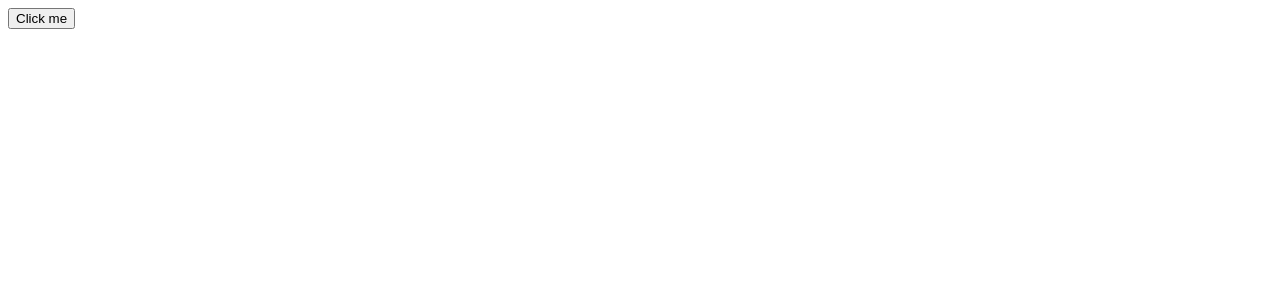
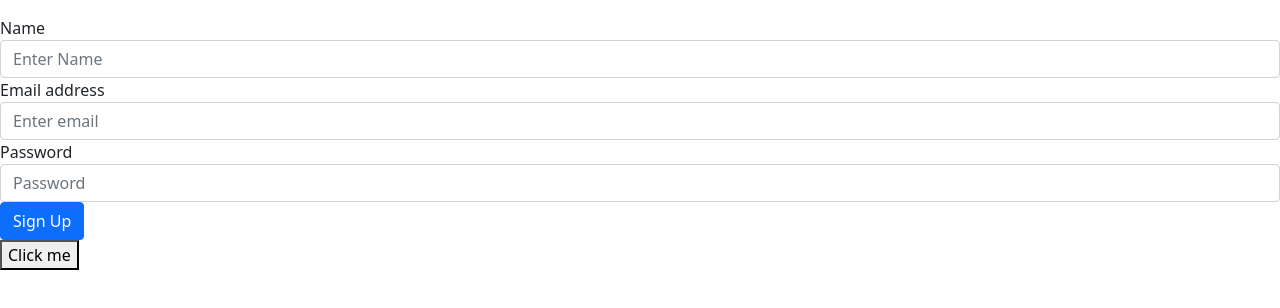
Before and after one commit to nitininshunya/Demo, a plain HTML site: page index.html in a window 1280 px wide. Drawn offline with nearby package versions, Linux system fonts and the light colour scheme.

Commit message:
Update index.html

```diff
--- a/index.html
+++ b/index.html
@@ -1,4 +1,54 @@
 <!DOCTYPE html>
+<html lang="en">
+
+<head>
+    <meta charset="UTF-8">
+    <meta name="viewport" content="width=device-width, initial-scale=1.0">
+    <title>Document</title>
+    <link href="https://cdn.jsdelivr.net/npm/bootstrap@5.0.0-beta1/dist/css/bootstrap.min.css" rel="stylesheet"
+        integrity="sha384-giJF6kkoqNQ00vy+HMDP7azOuL0xtbfIcaT9wjKHr8RbDVddVHyTfAAsrekwKmP1" crossorigin="anonymous">
+    <link rel="stylesheet" href="./styles/style.css">
+</head>
+
+<body>
+    <div id="app">
+        <p id="random"></p>
+        <div>
+            <div class="form-group ">
+                <label for="name">Name</label>
+                <input type="text" class="form-control" id="name" placeholder="Enter Name">
+            </div>
+            <div class="form-group">
+                <label for="email">Email address</label>
+                <input type="email" class="form-control" id="email" placeholder="Enter email">
+            </div>
+            <div class="form-group">
+                <label for="password">Password</label>
+                <input type="password" class="form-control" id="password" placeholder="Password">
+            </div>
+            <button id="signup" class="btn btn-primary">Sign Up</button>
+        </div>
+    </div>
+    <button id="btn">Click me</button>
+    <!-- <button id="btn2">Add data</button> -->
+
+    <script src="./scripts/myScript.js">
+
+    </script>
+    <script src="https://cdn.jsdelivr.net/npm/@popperjs/core@2.5.4/dist/umd/popper.min.js"
+        integrity="sha384-q2kxQ16AaE6UbzuKqyBE9/u/KzioAlnx2maXQHiDX9d4/zp8Ok3f+M7DPm+Ib6IU" crossorigin="anonymous">
+        </script>
+    <script src="https://cdn.jsdelivr.net/npm/bootstrap@5.0.0-beta1/dist/js/bootstrap.min.js"
+        integrity="sha384-pQQkAEnwaBkjpqZ8RU1fF1AKtTcHJwFl3pblpTlHXybJjHpMYo79HY3hIi4NKxyj" crossorigin="anonymous">
+        </script>
+</body>
+
+</html>
+
+
+
+
+<!-- <!DOCTYPE html>
 <html lang="en">
 <head>
     <meta charset="UTF-8">
@@ -12,3 +62,4 @@
     </script>
 </body>
 </html>
+ -->
```
